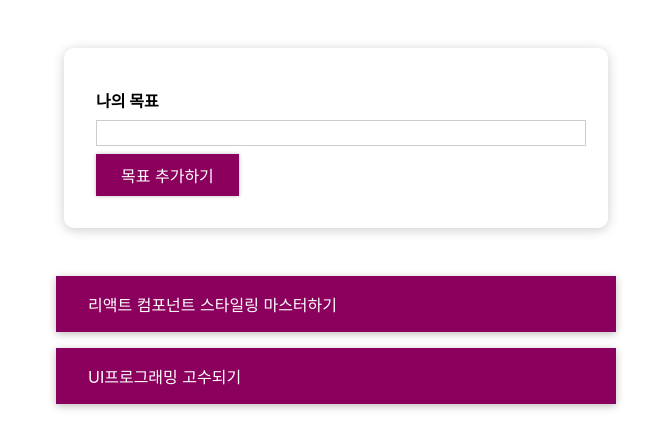
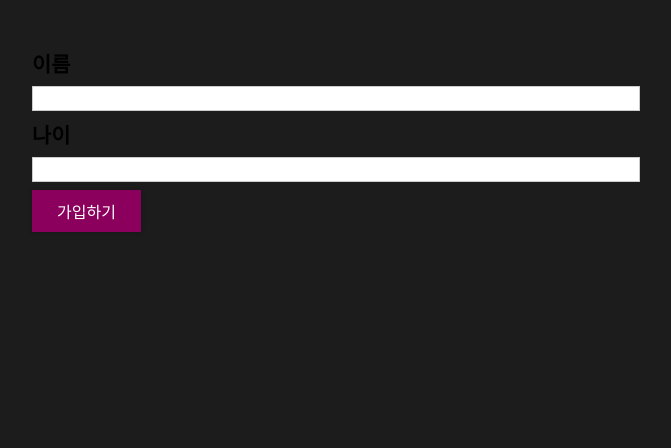
Before and after one commit to YOOGARYUNG/React-study202308, a React (Create React App) app in the folder react-study202308/: page / in a window 1280 px wide. Shown: the top 448 px of the page, without its empty margins (304-975 px from the left). Built offline with nearby package versions, Linux system fonts and the light colour scheme.

Commit message:
user 앱 기본

```diff
--- a/react-study202308/src/App.js
+++ b/react-study202308/src/App.js
@@ -1,64 +1,14 @@
-import React, { useState } from 'react';
-import CourseInput from './components/CourseGoals/CourseInput';
-import CourseList from './components/CourseGoals/CourseList';
-import './App.css';
-
-
-const DUMMY_DATA = [
-  {
-    id: 'g1',
-    text: '리액트 컴포넌트 스타일링 마스터하기'
-  },
-  {
-    id: 'g2',
-    text: 'UI프로그래밍 고수되기'
-  },
-];
+import React from 'react'
+import AddUsers from './components/Users/AddUsers'
+import UserList from './components/Users/UserList'
 
 const App = () => {
-
-  const [goals, setGoals] = useState(DUMMY_DATA);
-
-  // Input에게 전달할 함수
-  const addGoalHandler = text => {
-    console.log('전달받은 텍스트:', text);
-    const newGoal = {
-      id: Math.random().toString(),
-      text: text
-    }
-
-    // 상태변수(배열) 수정
-    // const updateGoals = [...goals, newGoal];
-    setGoals(prevGoals => [...prevGoals, newGoal]);
-  };
-  // 삭제 이벤트 핸들러를 courseitem까지 내려보내야 함
-  const deleteGoalHandler = (id) => {
-    console.log(id);
-
-    // const updateGoals = goals.filter(goal => goal.id !== id);
-    // setGoals(updateGoals);
-    setGoals((prevGoals) => prevGoals.filter(goal => goal.id !== id));
-  }
-
-  // courselist 조건부 렌더링
-  let listContent = <p style={{
-    color: 'red',
-    fontSize: '2em',
-    textAlign: 'center'
-  }}>목표를 등록해주세요!!</p>
-  if (goals.length > 0) {
-    listContent = <CourseList items={goals} onDelete={deleteGoalHandler} />;
-  }
   return (
     <div>
-      <section id="goal-form">
-        <CourseInput onAdd={addGoalHandler} />
-      </section>
-      <section id="goals">
-        {listContent}
-      </section>
+      <AddUsers />
+      <UserList />
     </div>
-  );
-};
+  )
+}
 
-export default App;
+export default App
--- a/react-study202308/src/components/UI/Button/Button.js
+++ b/react-study202308/src/components/UI/Button/Button.js
@@ -25,7 +25,7 @@
 
 const Button = ({ type, onClick, children}) => {
   return (
-    <button type={type} className={styles.button} onClick={onClick}>
+    <button type={type || 'button'} className={styles.button} onClick={onClick}>
       {children}
     </button>
   );
--- a/react-study202308/src/components/UI/Card.js
+++ b/react-study202308/src/components/UI/Card.js
@@ -1,13 +1,12 @@
 import React from 'react'
-import './Card.css';
+import styles from './Card.module.css';
 
 const Card = ({children, className}) => {
-    const madeClass = 'card ' + className;
   return (
-    <div className={madeClass}>
+    <div className={`${styles.Card} ${className}`}>
         {children}
     </div>
   )
 }
 
-export default Card
+export default Card;
--- a/react-study202308/src/components/UI/Card.css
+++ b/react-study202308/src/components/UI/Card.module.css
@@ -2,4 +2,5 @@
     border-radius: 12px;
     box-shadow: 0 1px 8px rgba(0, 0, 0, 0.25);
     /* border: 4px solid red; */
+    background: #fff;
   }
--- /dev/null
+++ b/react-study202308/src/components/Users/AddUsers.js
@@ -0,0 +1,69 @@
+import React, { useState } from 'react';
+import styles from './AddUsers.module.css';
+import Card from '../UI/Card';
+import Button from '../UI/Button/Button';
+
+
+const AddUsers = () => {
+
+  const [userValue, setUserValue] = useState({
+    username: '',
+    age: ''
+  });
+
+  const usernameChangeHandler = e => {
+    setUserValue(prevUserValue => ({
+      ...prevUserValue,
+      username: e.target.value
+    }));
+  };
+
+  const ageChangeHandler = e => {
+    setUserValue(prevUserValue => ({
+      ...prevUserValue,
+      age: e.target.value
+    }));
+  };
+
+  const userSubmitHandler = e => {
+    e.preventDefault();
+
+    // 입력값 검증
+    if (userValue.username.trim() === '' || userValue.age.trim() === '') {
+      return;
+    }
+
+    if (+userValue.age < 1) return;
+
+    console.log(userValue);
+
+    setUserValue({
+      username: '',
+      age: ''
+    });
+  };
+
+  return (
+    <Card className={styles.input}>
+      <form onSubmit={userSubmitHandler}>
+        <label htmlFor="username">이름</label>
+        <input
+          id="username"
+          type="text"
+          onChange={usernameChangeHandler}
+          value={userValue.username}
+        />
+        <label htmlFor="age">나이</label>
+        <input
+          id="age"
+          type="number"
+          onChange={ageChangeHandler}
+          value={userValue.age}
+        />
+        <Button type="submit">가입하기</Button>
+      </form>
+    </Card>
+  );
+};
+
+export default AddUsers;
--- /dev/null
+++ b/react-study202308/src/components/Users/AddUsers.module.css
@@ -0,0 +1,27 @@
+.input {
+    margin: 2rem auto;
+    padding: 1rem;
+    width: 90%;
+    max-width: 40rem;
+  }
+
+  .input label {
+    display: block;
+    font-weight: bold;
+    margin-bottom: 0.5rem;
+    font-size: 1.3em;
+  }
+
+  .input input {
+    font: inherit;
+    display: block;
+    width: 100%;
+    border: 1px solid #ccc;
+    padding: 0.15rem;
+    margin-bottom: 0.5rem;
+  }
+
+  .input input:focus {
+    outline: none;
+    border-color: #4f005f;
+  }
--- /dev/null
+++ b/react-study202308/src/components/Users/UserList.js
@@ -0,0 +1,16 @@
+import React from 'react'
+import styles from './UserList.module.css';
+import Card from '../UI/Card';
+
+
+const UserList = () => {
+  return (
+    <Card className={styles.users}>
+        <ul>
+
+        </ul>
+    </Card>
+  )
+}
+
+export default UserList
--- /dev/null
+++ b/react-study202308/src/components/Users/UserList.module.css
@@ -0,0 +1,16 @@
+.users {
+    margin: 2rem auto;
+    width: 90%;
+    max-width: 40rem;
+  }
+
+  .users ul {
+    list-style: none;
+    padding: 1rem;
+  }
+
+  .users li {
+    border: 1px solid #ccc;
+    margin: 0.5rem 0;
+    padding: 0.5rem;
+  }
--- a/react-study202308/src/index.css
+++ b/react-study202308/src/index.css
@@ -1,13 +1,12 @@
+* {
+  box-sizing: border-box;
+}
+
+html {
+  font-family: sans-serif;
+}
+
 body {
   margin: 0;
-  font-family: -apple-system, BlinkMacSystemFont, 'Segoe UI', 'Roboto', 'Oxygen',
-    'Ubuntu', 'Cantarell', 'Fira Sans', 'Droid Sans', 'Helvetica Neue',
-    sans-serif;
-  -webkit-font-smoothing: antialiased;
-  -moz-osx-font-smoothing: grayscale;
+  background: #1c1c1c;
 }
-
-code {
-  font-family: source-code-pro, Menlo, Monaco, Consolas, 'Courier New',
-    monospace;
-}
```
